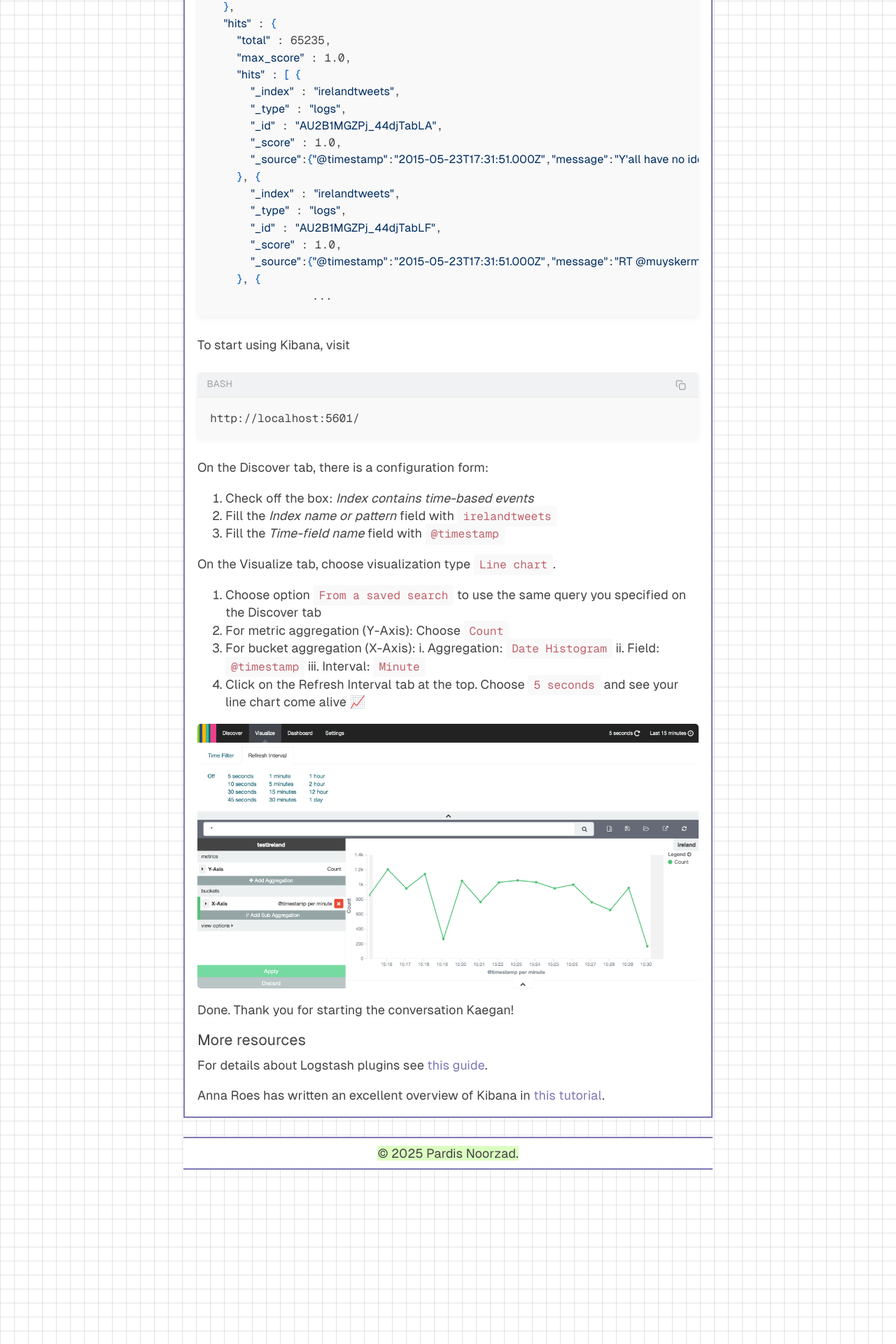
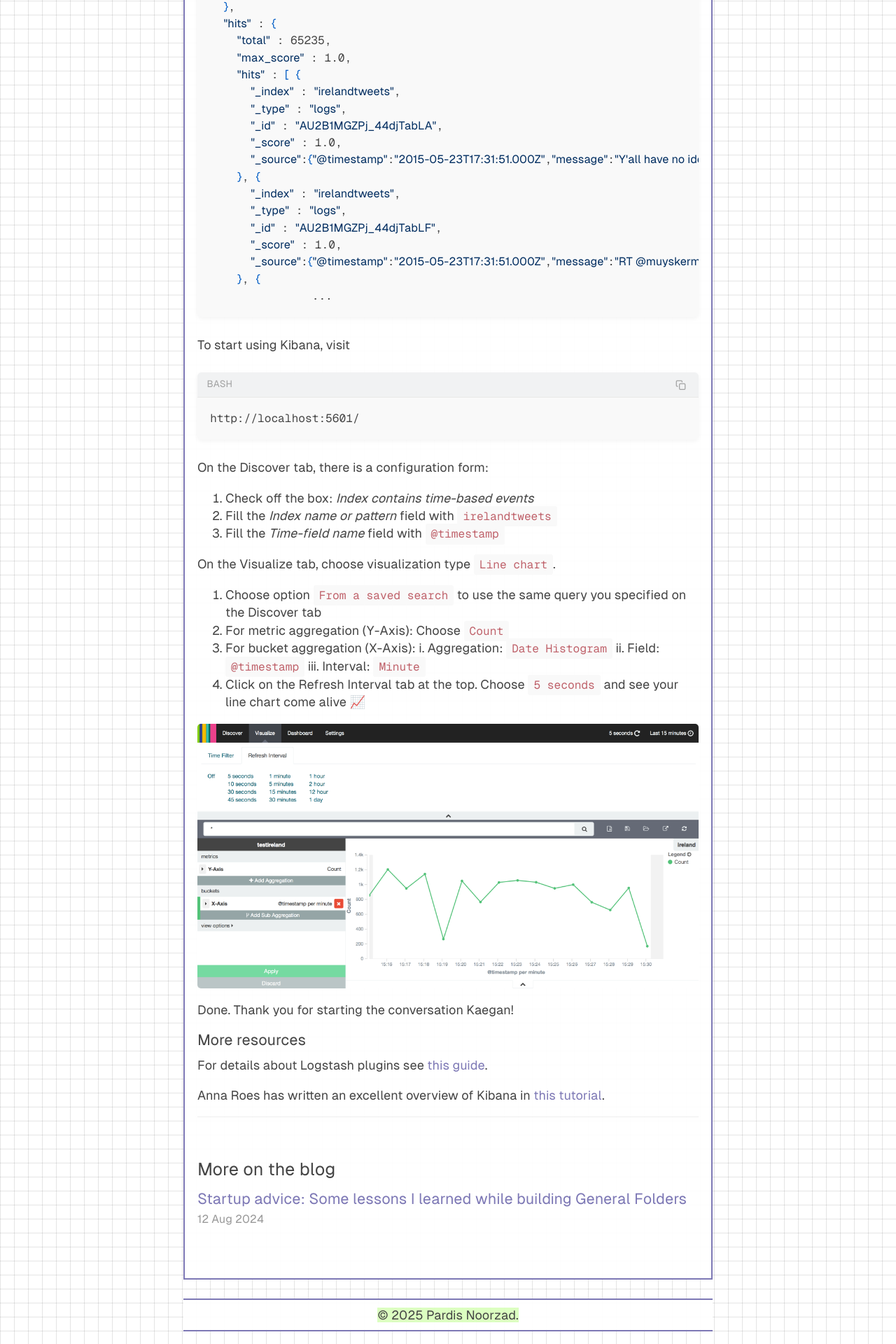
Before and after one commit to djpardis/djpardis.github.io, a Jekyll site: the page built from _posts/2015-05-23-hourly-mentions-of-a-word-on-twitter.markdown, in a window 1280 px wide. Shown: the part 3119-5039 px from the top of the page at 70% size. Built offline with Jekyll 4.4.1, drawn with Linux system fonts in a browser that asks for light colours; some of the changed lines change nothing that is shown.

Commit message:
Add startup advice blog post with consistent styling: proper quote formatting, image captions, and arrow separators

```diff
--- /dev/null
+++ b/_posts/2024-08-12-startup-advice.markdown
@@ -0,0 +1,115 @@
+---
+layout: post
+title: 'Startup advice: Some lessons I learned while building General Folders'
+description: 'Sharing key lessons and insights gained from building General Folders'
+keywords: startup advice, General Folders, entrepreneurship, company building, lessons learned
+---
+
+*This article is cross-posted from my [original publication on Medium](https://medium.com/@djpardis/startup-advice-e9459d6c1ebb).*
+
+<div class="image-container-with-caption">
+    <div class="image-row">
+        <div class="image-container">
+            <img src="https://cdn-images-1.medium.com/max/800/1*wlkXlVWb8r27CM6ih_EAog.jpeg" alt="From my time at Techstars SDSU" title="From my time at Techstars SDSU">
+        </div>
+    </div>
+    <div class="image-caption">From my time at Techstars SDSU.</div>
+</div>
+
+It's been quite the journey building [General Folders](https://generalfolders.com) so far. I learned things I wish I had known before starting the company. I also knew things from past jobs that proved helpful with company building. Below is a list of these lessons. I hope that you find them useful on your journey!
+
+<div class="text-center">
+    <span>&#10210;&nbsp;&nbsp;&#10209;&nbsp;&nbsp;&#10211;</span>
+</div>
+
+**Build a team.** Bring along co-founders, but [for the right reasons](https://medium.com/@mtrajan/price-of-a-great-co-founder-5fe35d62b441). Two can outperform one. Building the first team is your most important task.
+
+> *People first. Technology second.*
+> *— Biz Stone*
+
+**Be genuinely passionate.** The secret to hiring great people is to be knowledgeable and passionate about the product and business. Passion is contagious, and expertise is hard to fake. The same holds for sales: don't underestimate the impact of *stoke* on selling a product.
+
+**Define the MVP.** A startup has limited resources, so the scope of the initial version is crucial. Customers expect quality demos, regardless of a company's size or stage. Determine the minimum amount of **product** or **visuals** required to get 1) customer buy-in and 2) relevant feedback.
+
+A successful MVP is tied to a very particular use case with a well-defined customer profile. Having a well-defined use case, more than anything, paves the way for successful distribution.
+
+As it turns out, this is an exercise that a company repeats again and again. There's never an infinite budget, and building products in a vacuum is rarely a good idea. You can easily bankrupt a company as you spend to develop an upcoming version.
+
+> *The only way to avoid disruption is to constantly do what you would if you were just starting out.*
+> *—Aaron Levie*
+
+**Talk to customers.** Nothing benefits a company more than customer feedback. Never lose sight of it. Feedback saves products and companies from veering off the tracks into irrelevance.
+
+> *You'll learn more in a day talking to customers than a week of brainstorming, a month of watching competitors, or a year of market research.*
+> *—Aaron Levie*
+
+**Embrace change.** Don't become overly obsessed with a particular decision or plan. If product reception is anything but stellar, update your strategy.
+
+**Follow the crowd.** Tried-and-true practices are popular for a reason. It pays to follow the crowd if you know when and where to apply a technique.
+
+> *Business is very situational. Rules of thumb are good, but they have to be applied to the right situation. Sometimes the old maxim that you should stick to the knitting is correct, but sometimes it's wrong. And a senior leader's job is to figure out: Which situation are you in?*
+> *— Jeff Bezos*
+
+**Follow trends.** Don't ignore market trends. Following trends makes you more likely to get noticed, talked about, and funded.
+
+**Hire an accountant.** While it pays to follow trends, plan for the dry season. New trends always give way to newer trends — it's funny how that works.
+
+**Stand out.** Likewise, while following trends can be rewarding, it sometimes pays to focus on what you uniquely believe to be true. You can't expect a significant return without taking on a risk nobody else wants to take.
+
+> *Most of the big breakthrough technologies/companies seem crazy at first: PCs, the internet, Bitcoin, Airbnb, Uber, 140 characters.. It has to be a radical product. It has to be something where, when people look at it, at first they say, 'I don't get it, I don't understand it. I think it's too weird, I think it's too unusual.'*
+> *— Marc Andreessen*
+
+> *If you're waiting for encouragement from others, you're doing it wrong. By the time people think an idea is good, it's probably too late.*
+> *—Aaron Levie*
+
+**Hustle.** Aside from being a function of big risk, a big return is also an outcome of hard work. There are no shortcuts. Pick up the phone. Knock on doors. Get the product in front of customers.
+
+> *There is no royal road to geometry.*
+> *— Euclid*
+
+**Make the call.** Running a business involves endless decisions with incomplete information. Indecision is a decision. Make the call. Use every decision as an opportunity to learn more about your business.
+
+> *Action produces information.*
+> *— Brian Armstrong*
+
+> *Don't worry about failure; you only have to be right once.*
+> *— Drew Houston*
+
+> *There is no silver bullet. There are always options and the options have consequences.*
+> *— Ben Horowitz*
+
+**Move fast.** Faster is better, but only when the goal is to serve customers and tend to their needs. Rushing for PR reasons comes at the expense of quality, ultimately tarnishing the brand.
+
+> *My goal is not to fail fast. My goal is to succeed over the long run. They are not the same thing.*
+> *— Marc Andreessen*
+
+Moving fast is not just about writing more code, sending more emails, and doing more busy work. Building requires clear thinking and planning. It requires coordinating with customers at every step. Skipping steps creates tech debt, ineffective plans, and underwhelmed customers. Rarely do products fail because there isn't enough *code and artifacts*; rather, it is often due to inadequate *thought*. Don't skip steps. And don't settle for busy work.
+
+**Keep learning.** In every scenario, assume you don't have all the answers. Learn and evolve to become the leader the company needs at each stage. Can you [hire yourself every day](https://youtu.be/qAr-yl9A0Xc?si=wUVTi-zKmvuWsEiK&t=1978)?
+
+**Ask for help.** Ask for things and get help. The startup community is more generous, welcoming, and helpful than expected.
+
+**Go after capital.** Raise capital to accelerate growth. Attract investors who are already sold on the vision and are ready to champion the company. If it's a hard sell, it's not a good fit.
+
+**Believe in yourself.** Be kind, especially to yourself. Self-confidence is the only thing you have going for you for a long time. Things won't ever be perfect, and that's okay.
+
+> *If I waited for perfection… I would never write a word.*
+> *—Margaret Atwood*
+
+**Keep going.** People (mainly yourself) will tell you that what you're doing is not enough and that if it were to work, it would have worked by now. They will tell you to give up. Don't. Opportunities will come around.
+
+> *It's hard to beat a person who never gives up.*
+> *— Babe Ruth*
+
+**Keep focused.** Don't compare your startup to other startups. Don't read into startup news. Focus on your customers. Focus on your collaborators.
+
+> *I learned the value of focus. I learned it is better to do one product well than two products in a mediocre way.*
+> *— Reed Hastings*
+
+**Seize the day.** You might not have achieved all the milestones, but you'll never be this young again.
+
+<div class="text-center">
+    <span>&#10210;&nbsp;&nbsp;&#10209;&nbsp;&nbsp;&#10211;</span>
+</div>
+
+What are some of your experiences from working at startups? I'd love to hear from you!
--- a/blog.md
+++ b/blog.md
@@ -6,6 +6,13 @@
 ---
 
 <details class="collapsible-section" markdown="1" open>
+<summary><h3>New</h3></summary>
+
+[May 31, 2025] *[Vibe coding a data room app]({{ site.baseurl }}{% post_url 2025-05-31-vibe-coding-data-room-app %})*
+[August 12, 2024] *[Startup advice: Some lessons I learned while building General Folders]({{ site.baseurl }}{% post_url 2024-08-12-startup-advice %})*
+</details>
+
+<details class="collapsible-section" markdown="1" open>
 <summary><h3>Archive</h3></summary>
 
 [May 23, 2015] *[Hourly mentions of a word on Twitter]({{ site.baseurl }}{% post_url 2015-05-23-hourly-mentions-of-a-word-on-twitter %})*
--- a/public/css/custom-styles.css
+++ b/public/css/custom-styles.css
@@ -200,6 +200,23 @@
   margin: 0;
 }
 
+/* Custom separator styling */
+.arrow-separator {
+  text-align: center;
+  margin: 2rem auto;
+  color: rgba(125, 120, 181, 0.7);
+  font-size: 1rem;
+  line-height: 1;
+}
+
+.text-center {
+  text-align: center;
+  margin: 1.5rem auto;
+  color: #515151;
+  font-size: 1rem;
+  line-height: 1;
+}
+
 .page > *:last-child {
   margin-bottom: 0;
 }
```
